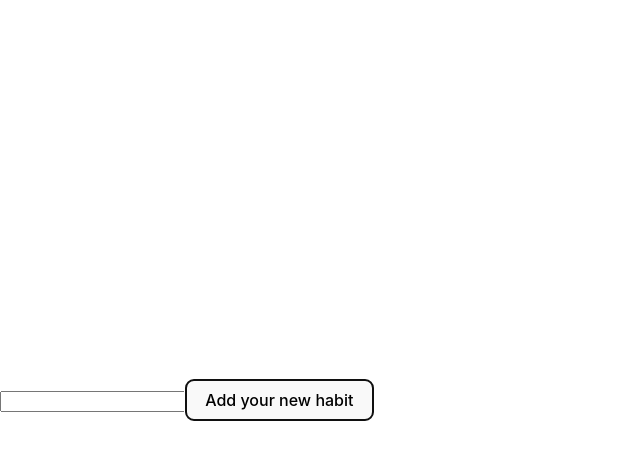
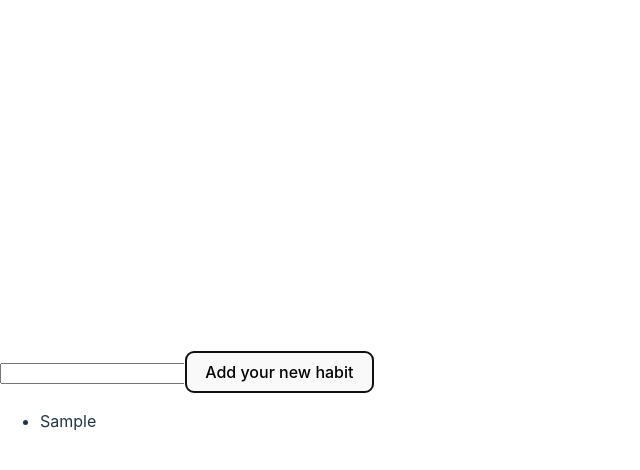
Before and after one commit to Parniyan0098/todolist, a React (Vite) app: page / in a window 1280 px wide. Both pictures are taken after typing "Sample" into the empty fields and a click on the button "Add your new habit". Shown: the top 470 px of the page, without its empty margins (0-640 px from the left). Built offline with nearby package versions, Linux system fonts and the light colour scheme.

Commit message:
Add HabitList component and update AddNewHabit component

```diff
--- a/src/component/AddNewHabit.jsx
+++ b/src/component/AddNewHabit.jsx
@@ -1,4 +1,5 @@
 import { useState } from "react";
+import HabitList from "./HabitList";
 export default function AddNewHabit() {
   const [habit, setHabit] = useState("");
   const [habits, setHabits] = useState([]);
@@ -6,13 +7,14 @@ export default function AddNewHabit() {
     setHabit(e.target.value);
   }
   function addHabitList() {
-    if (habit?.trim()) setHabits(...habits, habit);
+    if (habit?.trim()) setHabits([...habits, habit]);
     setHabit("");
   }
   return (
     <>
       <input type="text" value={habit} onChange={addNewHabit} />
       <button onClick={addHabitList}>Add your new habit</button>
+      <HabitList habits={habits} />
     </>
   );
 }
--- /dev/null
+++ b/src/component/HabitList.jsx
@@ -0,0 +1,15 @@
+import PropTypes from "prop-types";
+HabitList.propTypes = {
+  habits: PropTypes.arrayOf(PropTypes.string).isRequired,
+};
+export default function HabitList({ habits }) {
+  return (
+    <div>
+      <ul>
+        {habits.map((h, i) => (
+          <li key={i}>{h}</li>
+        ))}
+      </ul>
+    </div>
+  );
+}
```
